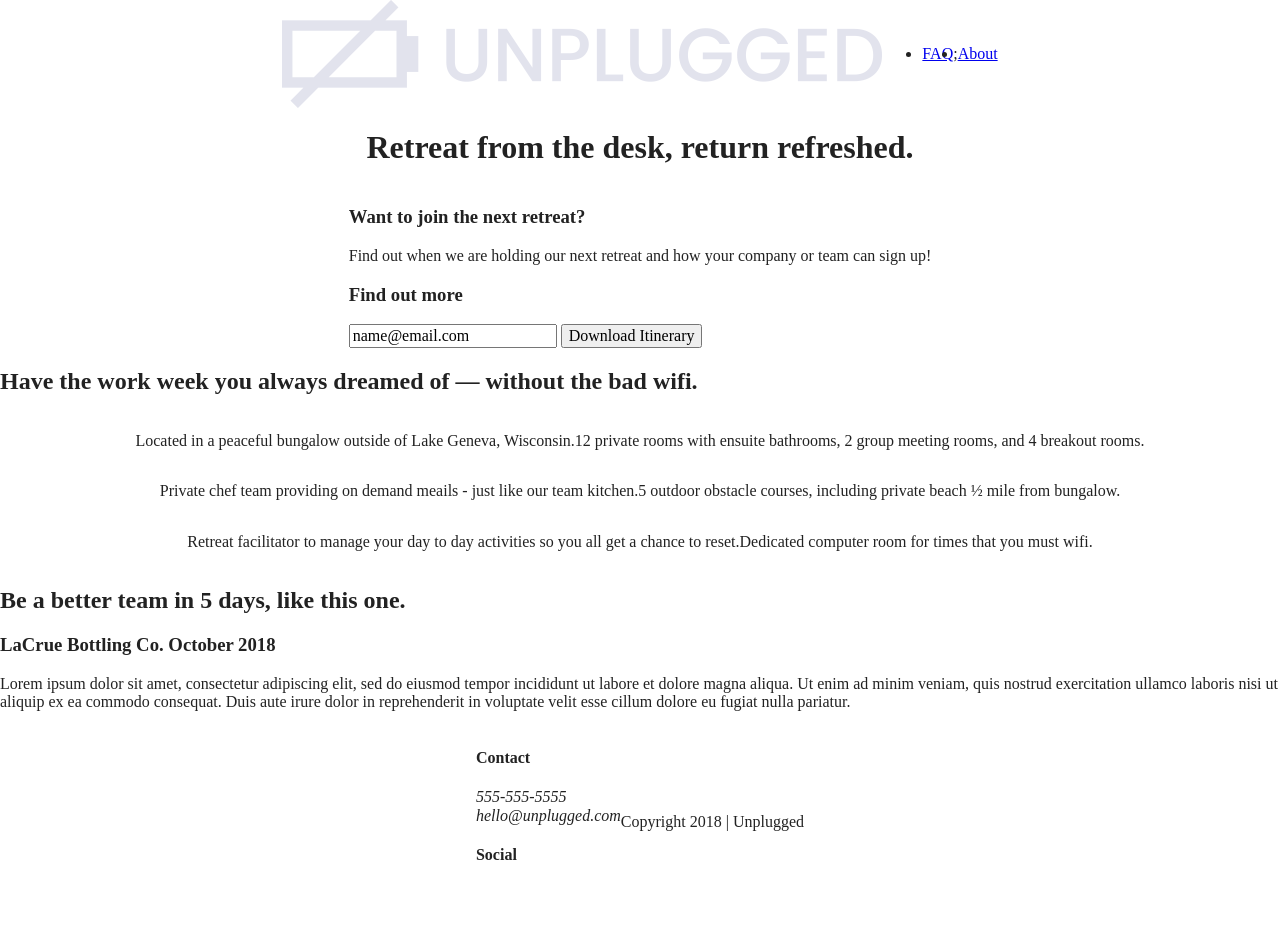
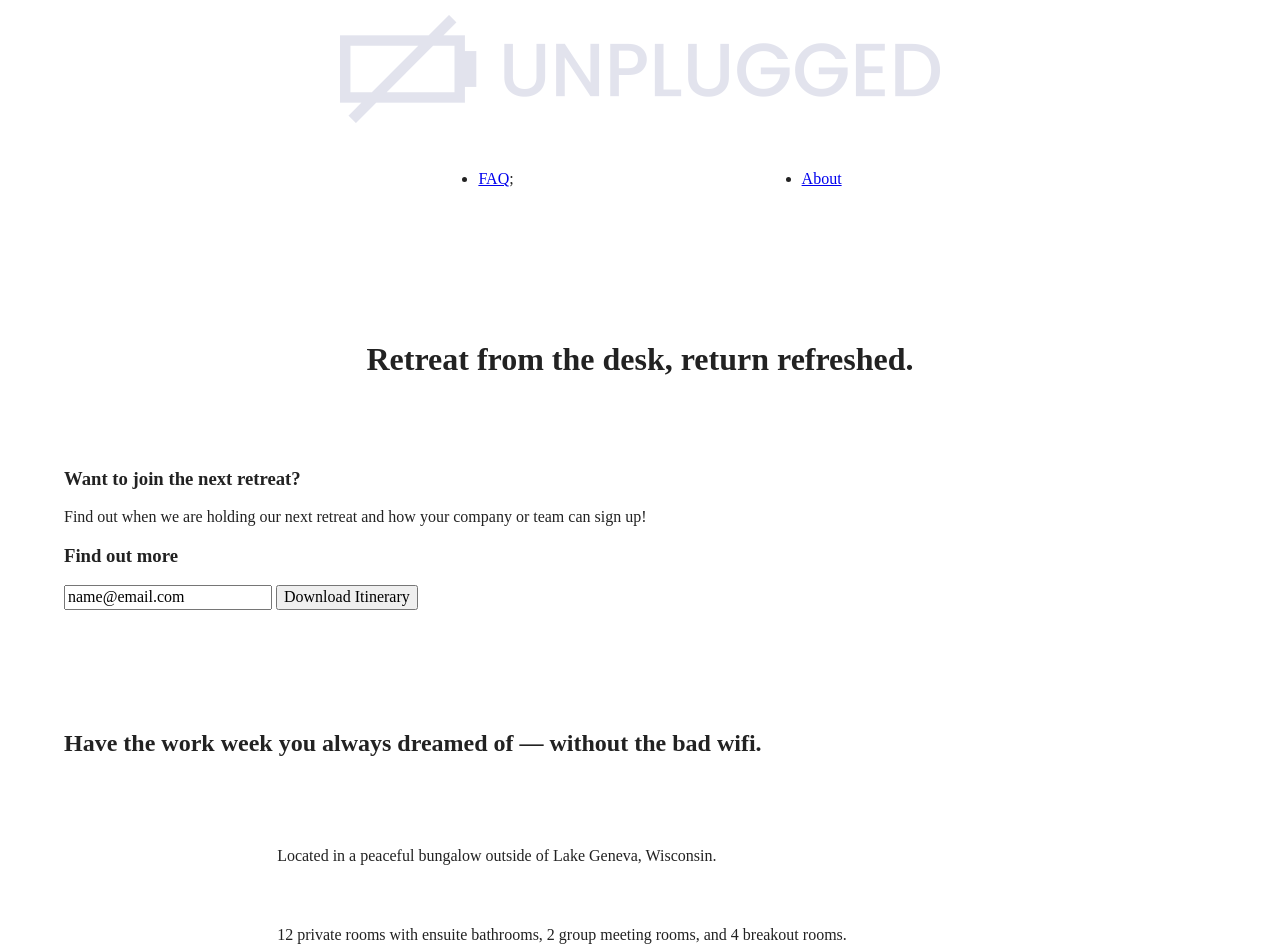
Before and after one commit to GretaGG/unplugged-retreat, a website built with Parcel: page index.html in a window 1280 px wide. Shown: the top 952 px of the page. Before the commit the page ends 918 px from the top, so only its background shows below. Built offline with nearby package versions, Linux system fonts and the light colour scheme.

Commit message:
Width, margins, padding added

```diff
--- a/css/main.css
+++ b/css/main.css
@@ -87,6 +87,11 @@
    Author's custom styles
    ========================================================================== */
 
+  .content-wrapper {
+    width: 90%;
+    margin: 50px 0;
+  }
+
 
  /* -------------------- Base Header - Footer Styles -------------------- */
  header,
@@ -94,6 +99,11 @@
    display: flex;
    justify-content: center;
    align-items: center;
+   flex-flow: row wrap;
+ }
+
+ header {
+   padding: 15px 0;
  }
 
  header .content-wrapper {
@@ -101,6 +111,13 @@
    justify-content: center;
    align-items: center;
    flex-flow: row wrap;
+   margin: 0;
+ }
+
+ .header-divider {
+   width: 100%;
+   height: 1px;
+   margin: 10px 0 20px 0;
  }
 
  header nav {
@@ -108,11 +125,30 @@
    justify-content: space-around;
    align-items: center;
    flex-flow: row wrap;
+   width: 60%;
  }
 
  header nav ul {
    display: flex;
    justify-content: space-around;
+   width: 100%;
+ }
+
+ footer {
+   flex-direction: column;
+ }
+
+ footer p {
+   margin: 0;
+ }
+
+ footer .content-wrapper {
+   width: 55%;
+   margin: 50px 0;
+ }
+
+ footer .contact {
+   margin-bottom: 50px;
  }
 
  footer .social-icons {
@@ -125,6 +161,10 @@
    display: flex;
    justify-content: center;
    align-items: center;
+ }
+
+ footer .copyright {
+   margin: 20px 0;
  }
 
 /* -------------------- Mobile Styles - Homepage -------------------- */
@@ -154,11 +194,24 @@
   flex-flow: row wrap;
 }
 
+.features h2 {
+  margin-bottom: 60px;
+}
+
+.features article {
+  width: 63%;
+  margin: 30px 0;
+}
+
 .features .features-items {
   display: flex;
   justify-content: center;
   align-items: center;
   flex-flow: row wrap;
+}
+
+.features p {
+  margin: 0;
 }
 
 /* Reviews */
@@ -167,6 +220,15 @@
   display: flex;
   justify-content: center;
   flex-flow: row wrap;
+}
+
+.reviews h2 {
+  margin-bottom: 40px;
+}
+
+.reviews h3 {
+  width: 55%;
+  margin: 20px 0;
 }
 
 /* ==========================================================================
@@ -187,6 +249,10 @@
   flex-flow: row wrap;
 }
 
+.contact-content p {
+  margin: 0;
+}
+
 /* ==========================================================================
    FAQ Page
    ========================================================================== */
@@ -199,10 +265,19 @@
   }
 
   .faq .content-wrapper {
+    margin: 50px 0 0 0;
     display: flex;
     justify-content: center;
     align-items: center;
     flex-flow: row wrap;
+  }
+
+  .faq h2 {
+    margin-bottom: 40px;
+  }
+
+  .faq-content {
+    margin-bottom: 50px;
   }
 
 
```
Lines whose indentation alone changed are shown as unchanged.
